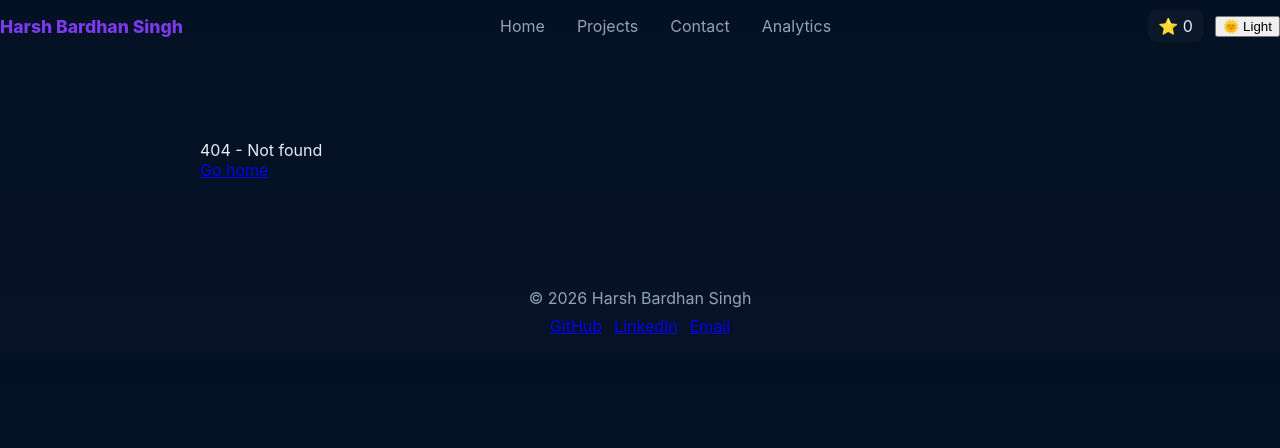
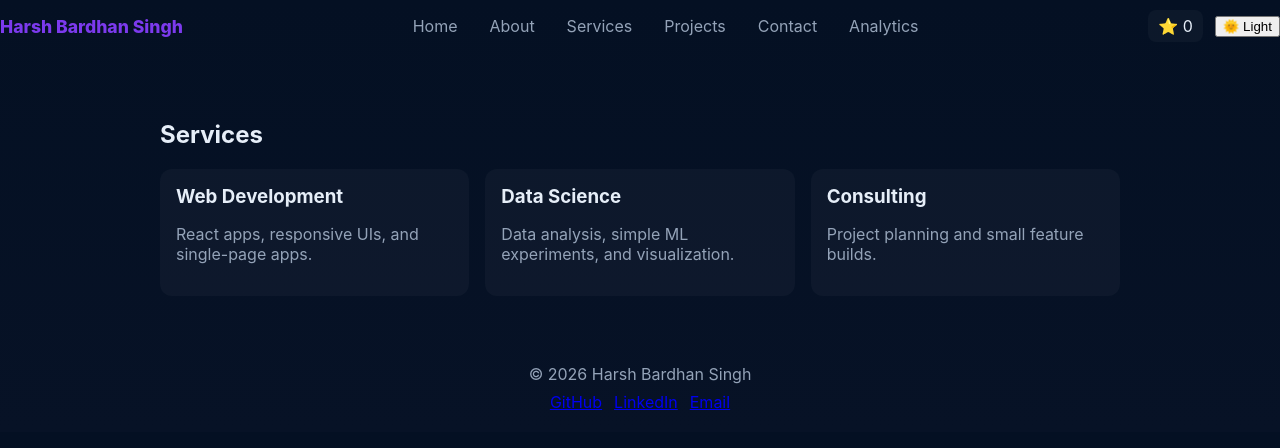
Before and after one commit to HarshBardhan571/Experiment-4-new, a React (Vite) app in the folder portfolio-react/: page /services in a window 1280 px wide. Before the commit this address had no page. Shown: the top 448 px of the page. Built offline with nearby package versions, Linux system fonts and the light colour scheme.

Commit message:
Add About/Services pages, update navbar and hero copy to match target layout

```diff
--- a/portfolio-react/src/App.jsx
+++ b/portfolio-react/src/App.jsx
@@ -3,6 +3,8 @@ import Home from './pages/Home'
 import Projects from './pages/Projects'
 import Contact from './pages/Contact'
 import Analytics from './pages/Analytics'
+import About from './pages/About'
+import Services from './pages/Services'
 import Navbar from './components/Navbar'
 import Footer from './components/Footer'
 
@@ -14,6 +16,8 @@ export default function App(){
       <main className="container">
         <Routes>
           <Route path="/" element={<Home />} />
+          <Route path="/about" element={<About />} />
+          <Route path="/services" element={<Services />} />
           <Route path="/projects" element={<Projects />} />
           <Route path="/contact" element={<Contact />} />
           <Route path="/analytics" element={<Analytics />} />
--- a/portfolio-react/src/components/Navbar.jsx
+++ b/portfolio-react/src/components/Navbar.jsx
@@ -10,6 +10,8 @@ export default function Navbar(){
       <div className="brand">Harsh Bardhan Singh</div>
       <ul className="navlinks">
         <li><Link to="/">Home</Link></li>
+        <li><Link to="/about">About</Link></li>
+        <li><Link to="/services">Services</Link></li>
         <li><Link to="/projects">Projects</Link></li>
         <li><Link to="/contact">Contact</Link></li>
         <li><Link to="/analytics">Analytics</Link></li>
--- /dev/null
+++ b/portfolio-react/src/pages/About.jsx
@@ -0,0 +1,12 @@
+export default function About(){
+  return (
+    <div>
+      <h2>About</h2>
+      <p>I am Harsh Bardhan Singh — an aspiring data scientist and full-stack developer. I enjoy building data-driven applications, learning machine learning, and crafting clean user interfaces.</p>
+      <section style={{marginTop:12}}>
+        <h3>Background</h3>
+        <p className="muted">Currently a student focusing on web development and data science projects. I work on small experiments to learn real-world patterns.</p>
+      </section>
+    </div>
+  )
+}
--- a/portfolio-react/src/pages/Home.jsx
+++ b/portfolio-react/src/pages/Home.jsx
@@ -4,7 +4,7 @@ import { Link } from 'react-router-dom'
 export default function Home(){
   return (
     <div>
-      <HeroSection title="Harsh Bardhan Singh" subtitle="Full‑stack student & developer — experiments, projects, and demos" />
+      <HeroSection title="Harsh Bardhan Singh" subtitle={"Aspiring Data Scientist\n\nPassionate about Artificial Intelligence, Machine Learning, and building intelligent data-driven applications. I love solving real-world problems using data."} />
 
       <section id="about" style={{marginTop:18}}>
         <h2>About Me</h2>
--- /dev/null
+++ b/portfolio-react/src/pages/Services.jsx
@@ -0,0 +1,20 @@
+export default function Services(){
+  const list = [
+    {id:1,title:'Web Development',desc:'React apps, responsive UIs, and single-page apps.'},
+    {id:2,title:'Data Science',desc:'Data analysis, simple ML experiments, and visualization.'},
+    {id:3,title:'Consulting',desc:'Project planning and small feature builds.'}
+  ]
+  return (
+    <div>
+      <h2>Services</h2>
+      <div className="grid" style={{marginTop:12}}>
+        {list.map(s=> (
+          <article key={s.id} className="card">
+            <h3>{s.title}</h3>
+            <p className="muted">{s.desc}</p>
+          </article>
+        ))}
+      </div>
+    </div>
+  )
+}
```
